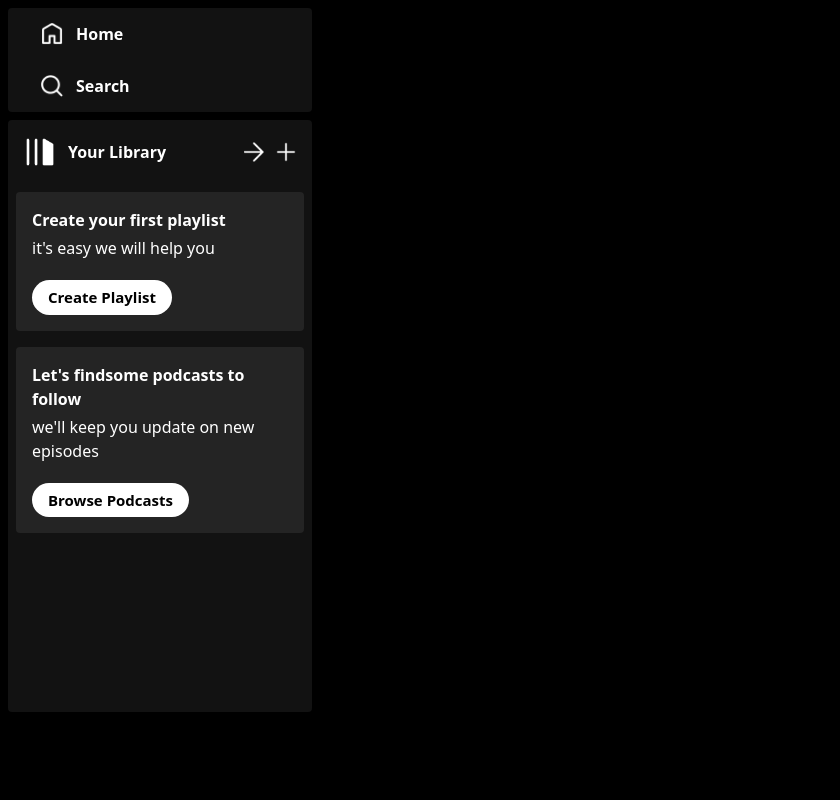
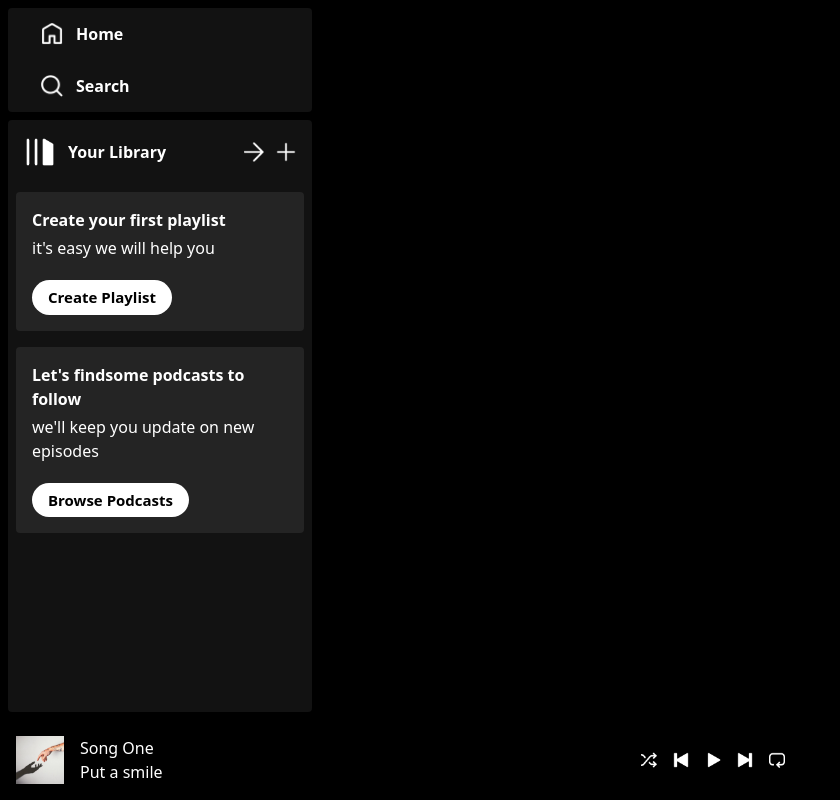
Before and after one commit to Nikita-kanwar/Spotify-Frontend-Clone, a React (Vite) app: page / in a window 1280 px wide. Shown: the whole page, without its empty margins (0-840 px from the left). Built offline with nearby package versions, Linux system fonts and the light colour scheme.

Commit message:
Design player

```diff
--- a/src/App.jsx
+++ b/src/App.jsx
@@ -1,12 +1,14 @@
 import React from 'react'
 import Sidebar from './Components/Sidebar'
+import Player from './Components/Player'
 
 const App = () => {
   return (
     <div className='h-screen bg-black'>
       <div className='h-[90%] flex'>
             <Sidebar />
-      </div>
+          </div>
+      <Player />
     </div>
   )
 }
--- /dev/null
+++ b/src/Components/Player.jsx
@@ -0,0 +1,27 @@
+import React from 'react'
+import {assets, songsData} from '../assets/assets'
+
+const Player = () => {
+  return (
+    <div className='h-[10%] bg-black flex justify-between items-center text-white px-4'>
+        <div className='hidden lg:flex items-center gap-4'>
+              <img className='w-12' src={songsData[0].image} alt="" />
+              <div>
+                <p>{songsData[0].name}</p>
+                <p>{songsData[0].desc.slice(0,12)}</p>
+              </div>
+        </div>
+        <div className='flex flex-col items-center gap-1 m-auto'>
+              <div className='flex gap-4'>
+                       <img className='w-4 cursor-pointer' src={assets.shuffle_icon} alt="" />
+                       <img className='w-4 cursor-pointer' src={assets.prev_icon} alt="" />
+                       <img className='w-4 cursor-pointer' src={assets.play_icon} alt="" />
+                       <img className='w-4 cursor-pointer' src={assets.next_icon} alt="" />
+                       <img className='w-4 cursor-pointer' src={assets.loop_icon} alt="" />
+              </div>
+        </div>
+   </div>
+  )
+}
+
+export default Player
```
